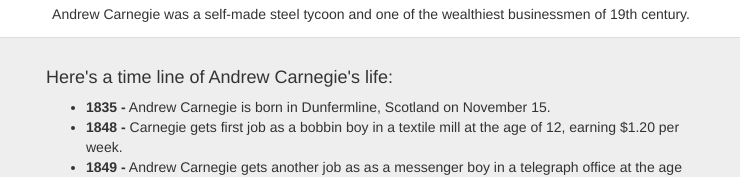
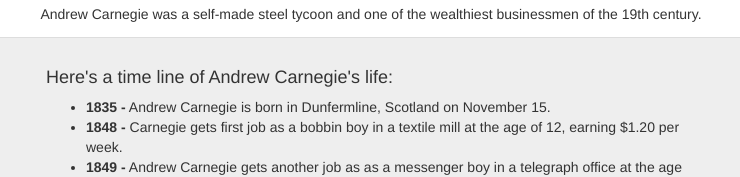
Before and after one commit to faiz-hussain/tribute-page, a plain HTML site: page index.html in a window 1280 px wide. Shown: the part 556-733 px from the top of the page, 269-1009 px from the left. Drawn offline with nearby package versions, Linux system fonts and the light colour scheme.

Commit message:
Update index.html

```diff
--- a/index.html
+++ b/index.html
@@ -15,7 +15,7 @@
           <img class="main-pic" src="https://images.fineartamerica.com/images-medium-large/andrew-carnegie-1835-1919-everett.jpg" alt="...">
            </img>
           <div class = "text-center">
-            <h5> Andrew Carnegie was a self-made steel tycoon and one of the wealthiest businessmen of 19th century.
+            <h5> Andrew Carnegie was a self-made steel tycoon and one of the wealthiest businessmen of the 19th century.
             </h5>
           </div>
          </div>
```
